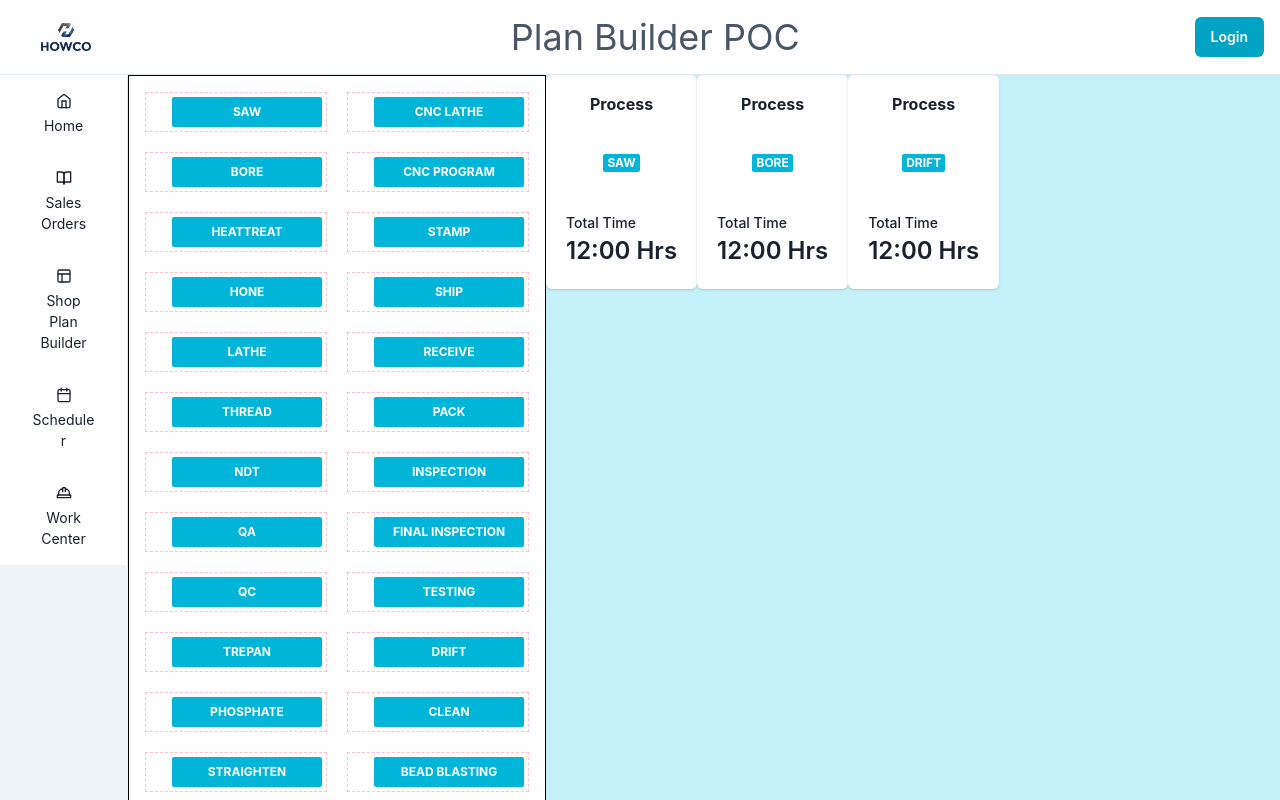
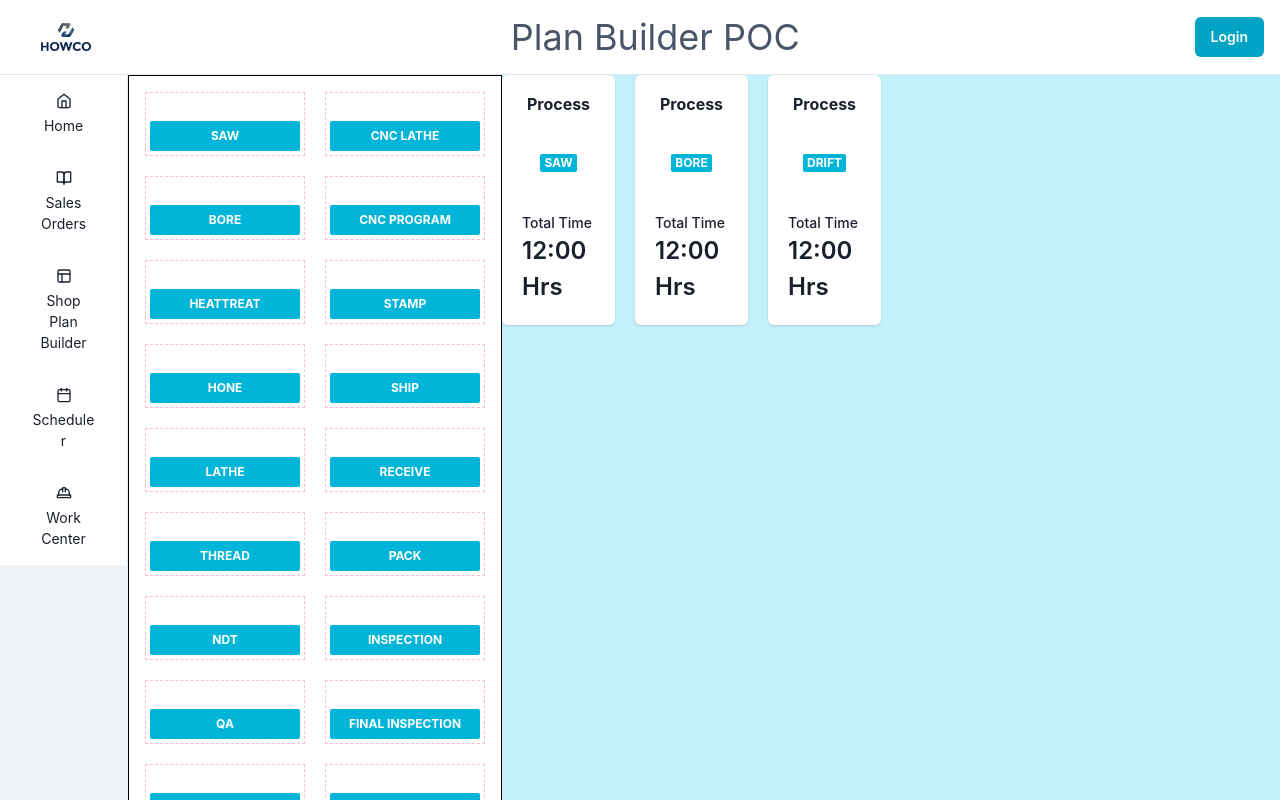
Before and after one commit to howco-dvdreedy/React-Template, a React (Vite) app: page /plan-builder in a window 1280 px wide. Shown: the top 800 px of the page. Built offline with nearby package versions, Linux system fonts and the light colour scheme.

Commit message:
Working Commit

```diff
--- a/src/features/drag-and-drop/sortableItems.tsx
+++ b/src/features/drag-and-drop/sortableItem.tsx
@@ -7,8 +7,12 @@
 };
 
 export const SortableItem = ({ id, children }: SortableItemProps) => {
-   const { attributes, listeners, setNodeRef, transform, transition } = useSortable({ id: id });
-   const style = { transform: CSS.Transform.toString(transform), transition };
+   const { attributes, listeners, setNodeRef, transform, transition, isDragging } = useSortable({ id: id });
+   const style = {
+      transform: CSS.Transform.toString(transform),
+      transition,
+      opacity: isDragging ? 0.5 : 1,
+   };
    return (
       <div ref={setNodeRef} style={style} {...attributes} {...listeners}>
          {children}
--- a/src/features/plan-builder/components/ResourceSelection.tsx
+++ b/src/features/plan-builder/components/ResourceSelection.tsx
@@ -35,7 +35,7 @@
       <Box backgroundColor="white" border="1px solid black" p={4}>
          <Grid templateColumns="repeat(2, 1fr)" gap={5}>
             {resources.map((resource) => (
-               <Draggable id={resource}>
+               <Draggable key={resource} id={resource}>
                   <Badge as="button" m={1} w={150} h={30} colorScheme="cyan" variant="solid">
                      <Center h="100%">{resource}</Center>
                   </Badge>
--- /dev/null
+++ b/src/features/plan-builder/components/WorkPlan.tsx
@@ -0,0 +1,26 @@
+import { SortableItem } from '@/features/drag-and-drop/sortableItem';
+import { WorkItem } from './WorkItem';
+
+import { SortableContext, rectSortingStrategy } from '@dnd-kit/sortable';
+import { Grid, List } from '@chakra-ui/react';
+import { useDroppable } from '@dnd-kit/core';
+
+type WorkPlanProps = {
+   resources: string[];
+};
+
+export const WorkPlan = ({ resources }: WorkPlanProps) => {
+   const { setNodeRef } = useDroppable({ id: 'work-plan' });
+
+   return (
+      <SortableContext items={resources} strategy={rectSortingStrategy}>
+         <Grid templateColumns="repeat(6, 1fr)" gap={5} ref={setNodeRef}>
+            {resources.map((resource) => (
+               <SortableItem key={resource} id={resource}>
+                  <WorkItem resource={resource} />
+               </SortableItem>
+            ))}
+         </Grid>
+      </SortableContext>
+   );
+};
--- a/src/features/plan-builder/routes/PlanBuilder.tsx
+++ b/src/features/plan-builder/routes/PlanBuilder.tsx
@@ -1,8 +1,9 @@
 import { useAppDispatch } from '@/hooks/hooks';
 import { setTitle } from '@/stores/slices/titleSlice';
 import { ResouceSelection } from '../components/ResourceSelection';
-import { SortableItem } from '@/features/drag-and-drop/sortableItems';
+import { SortableItem } from '@/features/drag-and-drop/sortableItem';
 import { WorkItem } from '../components/WorkItem';
+import { WorkPlan } from '../components/WorkPlan';
 
 import {
    DndContext,
@@ -10,11 +11,13 @@
    DragOverlay,
    closestCenter,
    DragStartEvent,
-   DragOverEvent
+   DragOverEvent,
 } from '@dnd-kit/core';
 import { arrayMove, SortableContext, horizontalListSortingStrategy } from '@dnd-kit/sortable';
-import { Flex } from '@chakra-ui/react';
+import { Flex, List } from '@chakra-ui/react';
 import { useState } from 'react';
+import { useDroppable } from '@dnd-kit/core';
+
 import { Droppable } from '@/features/drag-and-drop/droppable';
 
 export default function PlanBuilder() {
@@ -43,7 +46,8 @@
       //   setActiveItemOrigin(null);
    };
 
-   const handleDragOver = ({active, over}: DragOverEvent) => {
+   const handleDragOver = ({ active, over }: DragOverEvent) => {
+      console.log(active, over);
       if (!over) {
          // if (activeItemOrigin === null) return;
          const indx = resources.findIndex((x) => x === active.id);
@@ -55,11 +59,15 @@
       const active_indx = resources.findIndex((x) => x === active.id);
       const over_indx = resources.findIndex((x) => x === over.id);
 
+      console.log(active_indx, over_indx);
+
       if (active_indx !== -1 && over_indx !== -1) {
-
          if (active_indx === over_indx) return;
          setResources(arrayMove(resources, active_indx, over_indx));
-      } else if (over.id === "pallette") {
+      } else if (over.id === 'work-plan') {
+         if (resources.findIndex((x) => x === active.id) === -1) {
+            setResources([...resources, active.id.toString()]);
+            console.log(resources);
             // if (palletteItems.findIndex((x) => x.id === active.id) === -1) {
             // console.log(active_indx, over_indx, "favorite");
             //   if (active.id === favoriteId) {
@@ -70,7 +78,6 @@
             //     setFavoriteId(id_gen);
             //   } else if (active.id === pickerId) {
             //           console.log(active_indx, over_indx, "picker");
-
             //     setPalletteItems([
             //       ...palletteItems,
             //       { id: pickerId, color: pickerColor },
@@ -80,6 +87,7 @@
             // }
          }
       }
+   };
 
    const handleDragCancel = () => {
       setActiveItem(null);
@@ -100,13 +108,7 @@
             onDragOver={handleDragOver}
          >
             <ResouceSelection />
-            <SortableContext items={resources} strategy={horizontalListSortingStrategy}>
-               {resources.map((resource) => (
-                  <SortableItem key={resource} id={resource}>
-                     <WorkItem resource={resource} />
-                  </SortableItem>
-               ))}
-            </SortableContext>
+            <WorkPlan resources={resources}></WorkPlan>
             <DragOverlay>{activeItem ? <WorkItem resource={activeItem} /> : null}</DragOverlay>
          </DndContext>
       </Flex>
```
Lines whose indentation alone changed are shown as unchanged.
